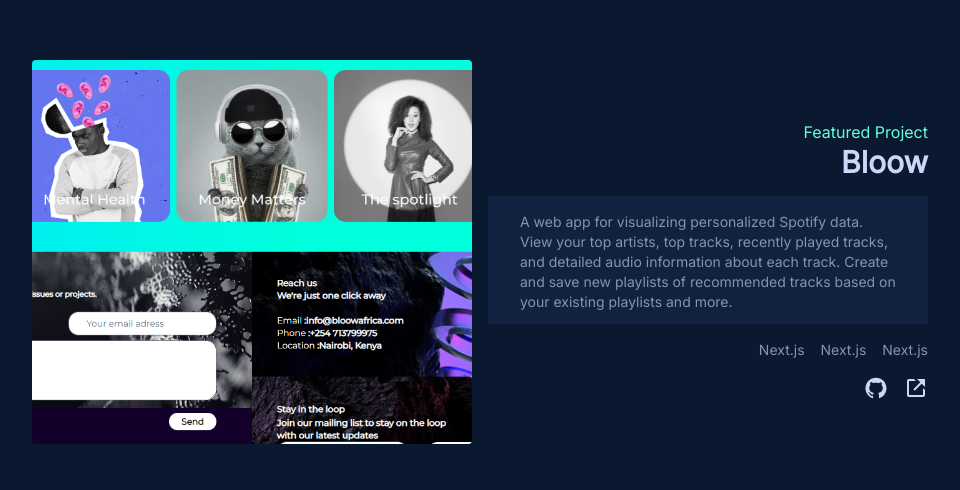
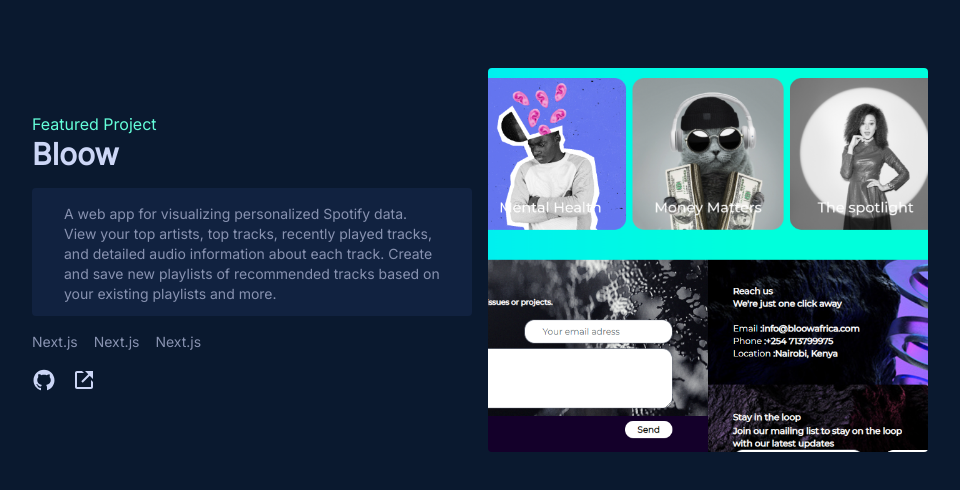
Before and after one commit to Marcos8060/port, a Next.js app: page / in a window 1280 px wide. Shown: the part 3510-4000 px from the top of the page, without its empty margins (160-1120 px from the left). Built offline with nearby package versions, Linux system fonts and the light colour scheme.

Commit message:
improved the projects section

```diff
--- a/components/projects.js
+++ b/components/projects.js
@@ -51,11 +51,10 @@
         </section>
 
         <section className="md:flex items-center py-12 sm:px-12 gap-4 md:h-screen h-auto space-y-4">
-          <aside className="project_img relative cursor-pointer md:h-96 h-72 rounded md:w-1/2"></aside>
           <aside className="md:w-1/2 w-full flex flex-col gap-4">
             <div className="flex flex-col">
-              <p className="text-secondary md:text-right">Featured Project</p>
-              <h1 className="text-white font-black text-3xl md:text-right">
+              <p className="text-secondary md:text-left">Featured Project</p>
+              <h1 className="text-white font-black text-3xl md:text-left">
                 Bloow
               </h1>
             </div>
@@ -68,12 +67,12 @@
                 and more.
               </p>
             </div>
-            <div className="flex items-center justify-end gap-4 text-gray text-sm">
+            <div className="flex items-center justify-start gap-4 text-gray text-sm">
               <p>Next.js</p>
               <p>Next.js</p>
               <p>Next.js</p>
             </div>
-            <div className="flex items-center justify-end gap-4 text-white">
+            <div className="flex items-center justify-start gap-4 text-white">
               <AiOutlineGithub
                 title="Github"
                 className="text-2xl cursor-pointer"
@@ -84,6 +83,7 @@
               />
             </div>
           </aside>
+          <aside className="project_img relative cursor-pointer md:h-96 h-72 rounded md:w-1/2"></aside>
         </section>
 
         <section className="md:flex items-center py-12 sm:px-12 gap-4 md:h-screen h-auto space-y-4">
@@ -121,8 +121,6 @@
             </div>
           </aside>
         </section>
-
-
       </section>
     </>
   );
```
